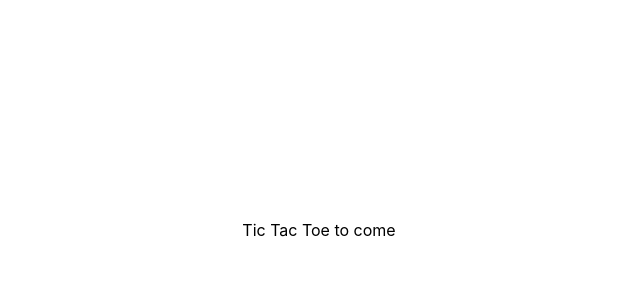
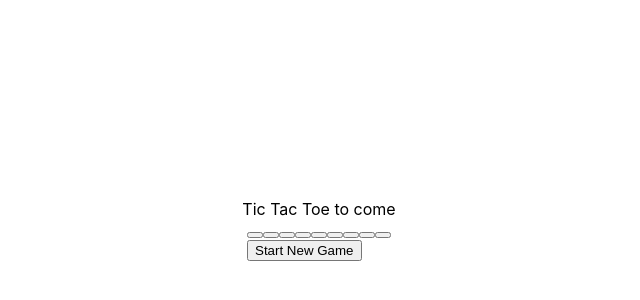
Before and after one commit to MagdalenaHenke/tictactoe, a React (Create React App) app: page / in a window 1280 px wide. Shown: the part 170-470 px from the top of the page, without its empty margins (321-961 px from the left). Built offline with nearby package versions, Linux system fonts and the light colour scheme.

Commit message:
add very basic Game, Board, and Field comonents

```diff
--- a/src/App.css
+++ b/src/App.css
@@ -1,6 +1,7 @@
 main {
   min-height: 100vh;
   display: flex;
+  flex-direction: column;
   justify-content: center;
   align-items: center;
 }
--- a/src/App.js
+++ b/src/App.js
@@ -1,10 +1,12 @@
 import React from 'react';
 import './App.css';
+import Game from './components/Game.jsx';
 
 function App() {
   return (
     <main>
       Tic Tac Toe to come
+      <Game />
     </main>
   );
 }
--- /dev/null
+++ b/src/components/Board.jsx
@@ -0,0 +1,16 @@
+import React from 'react';
+import Field from './Field.jsx';
+
+// this component will display all the fields
+// LEENA: obviously, make this better
+function Board({ board }) {
+  return (
+    <div>
+      {board.map((fieldValue, index) => (
+        <Field key={index} value={fieldValue} />
+      ))}
+    </div>
+  );
+}
+
+export default Board;
--- /dev/null
+++ b/src/components/Field.jsx
@@ -0,0 +1,7 @@
+import React from 'react';
+// this component will display just a single field
+function Field({ value }) {
+  return <button disabled={!!value}>{value}</button>;
+}
+
+export default Field;
--- /dev/null
+++ b/src/components/Game.jsx
@@ -0,0 +1,41 @@
+import React, { useState } from 'react';
+import Board from './Board.jsx';
+
+// This component will
+// - keep track of board state
+// - keep track of whose turn it is
+// - keep track of whether someone won
+// - keep track of whether the game is over
+// - allow starting a new game for now, except maybe I'll move that out later if I want a leaderboard
+// - for now there is no computer, but eventually, who is the computer, and who plays first
+function Game() {
+  const [board, setBoard] = useState(Array(9).fill(null)); // LEENA: possibly dry empty array creation
+
+  const findWinner = () => {
+    return null;
+  };
+
+  const isBoardFull = () => {
+    const gotPlayed = (fieldValue) => !!fieldValue; // if value in a field is truthy, that field got played
+    return board.every(gotPlayed);
+  };
+
+  const startNewGame = () => {
+    setBoard(Array(9).fill(null));
+  };
+
+  const winner = findWinner();
+  const boardIsFull = isBoardFull();
+
+  // LEENA: make this prettier
+  return (
+    <div>
+      {winner && `${winner} won!`}
+      {!winner && boardIsFull && 'We have a tie!'}
+      <Board board={board} />
+      <button onClick={startNewGame}>Start New Game</button>
+    </div>
+  );
+}
+
+export default Game;
```
Also changed, not shown: public/manifest.json.
